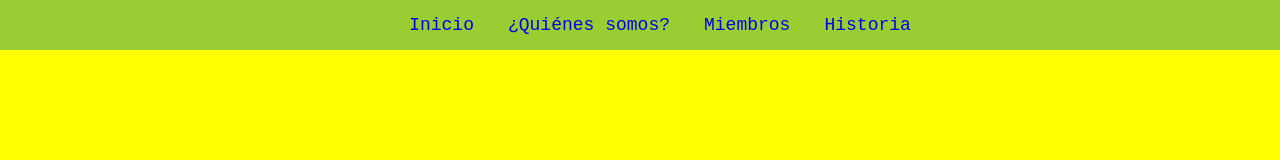
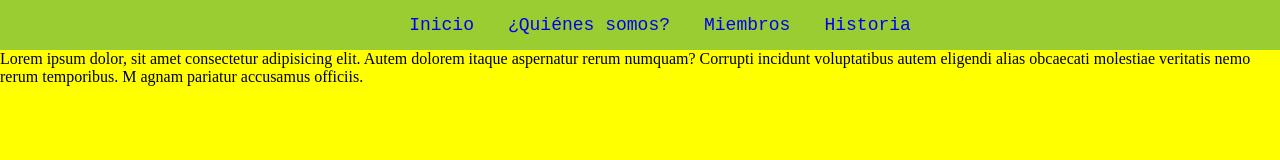
Before and after one commit to yamiroot/IEEE-Page, a website: page src/menunav.html in a window 1280 px wide. Drawn offline with Linux system fonts and the light colour scheme.

Commit message:
Nuevo parrafo en mi página

```diff
--- a/src/menunav.html
+++ b/src/menunav.html
@@ -16,5 +16,13 @@
             <li><a href="#">Historia</a></li>
         </ul>
     </nav>
+    <main>
+        <p>
+            Lorem ipsum dolor, sit amet consectetur adipisicing elit. Autem dolorem
+            itaque aspernatur rerum numquam? Corrupti incidunt voluptatibus autem
+            eligendi alias obcaecati molestiae veritatis nemo rerum temporibus. M
+            agnam pariatur accusamus officiis.
+        </p>
+    </main>
 </body>
 </html>
```
